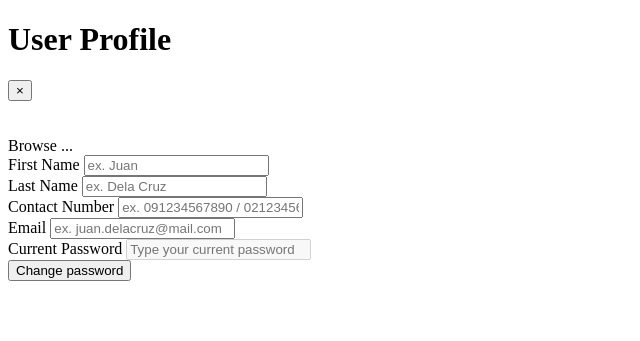
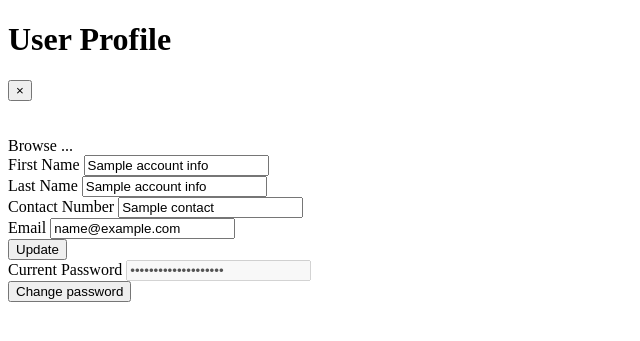
Before and after one commit to monddiestro/chai, a PHP site: the page made by application/views/profile.php in a window 1280 px wide. Shown: the top 341 px of the page, without its empty margins (0-640 px from the left). Run offline with PHP 8.4, Linux system fonts and the light colour scheme; the template is opened without the code that fills it: most values are stand-ins (such as "Sample title", 1, 10 or a date in 2020); data that the repository does not hold is empty.

Commit message:
update profile account

```diff
--- a/application/controllers/Account.php
+++ b/application/controllers/Account.php
@@ -115,10 +115,14 @@ class Account extends CI_Controller
         // check session if user still using the system
         $this->check_session();
 
+        // pull account data
+        $data["account_info"] = $this->account_model->pull_account($this->session->userdata('user_id'));
+
+
         $this->load->view('head',$head);
         $this->load->view('sidebar');
         $this->load->view('top-bar');
-        $this->load->view('profile');
+        $this->load->view('profile',$data);
         $this->load->view('modal');
         $this->load->view('footer');
     }
--- a/application/controllers/Admin.php
+++ b/application/controllers/Admin.php
@@ -1615,7 +1615,7 @@ class Admin extends CI_Controller {
         // create flash data session for notification
         $result_data = array(
             'class' => "success",
-            'message' => "<strong>Success!</strong> ".$f_name . " " . $l_name ." information has been added updated."
+            'message' => "<strong>Success!</strong> ".$f_name . " " . $l_name ." information has been updated."
         );
         // store temporary session
         $this->session->set_flashdata('result',$result_data);
--- a/application/views/profile.php
+++ b/application/views/profile.php
@@ -35,35 +35,46 @@
             <!-- personal information -->
             <div class="card shadow">
                 <div class="card-body">
+                    <?php foreach($account_info as $a): ?>
+                    <?php echo form_open_multipart(base_url("admin/update_user/")); ?>
                     <div class="row">
                         <div class="col-md-6">
-                            <img src="<?php echo base_url('img/ashee.png') ?>" alt="" id="imagePreview" name="image" style="width:100%"/>
+                            <img class="shadow imagePreview" src="<?php echo empty($a->image) ? base_url('src/img/no-profile-image.png') : base_url($a->image) ?>" alt="" id="imagePreview" name="image" style="width:100%"/>
                             <br/>
                             <br/>
-                            <label class="btn btn-secondary">
-                                <input type="file" name="user_image" accept="image/*" style="display:none;" data-error-msg="Please place your image here.">
+                            <label class="btn btn-sm btn-secondary">
+                                <input id="account_file" disabled type="file" name="user_image" accept="image/*" style="display:none;" data-error-msg="Please place your image here.">
                                 Browse ...
                             </label>
                         </div>
                         <div class="col-md-6">
+                            <input type="hidden" name="user_id" value="<?php echo $this->session->userdata('user_id'); ?>">
+                            <input type="hidden" name="uac" value="<?php echo $this->session->userdata('uac'); ?>">
                             <div clas="form-group">
                                 <label class="" for="">First Name</label>
-                                <input type="text" class="form-control" name="f_name" value="" placeholder="ex. Juan"/>
+                                <input readonly id="account_fname" type="text" class="form-control" name="f_name" value="<?php echo $a->f_name ?>" placeholder="ex. Juan"/>
                             </div>
                             <div clas="form-group">
                                 <label for="">Last Name</label>
-                                <input type="text" class="form-control" name="l_name" value="" placeholder="ex. Dela Cruz"/>
+                                <input readonly id="account_lname" type="text" class="form-control" name="l_name" value="<?php echo $a->l_name ?>" placeholder="ex. Dela Cruz"/>
                             </div>
                             <div clas="form-group">
                                 <label for="">Contact Number</label>
-                                <input type="text" class="form-control" name="contact" value="" placeholder="ex. 091234567890 / 0212345678"/>
+                                <input readonly id="account_contact" type="text" class="form-control" name="contact" value="<?php echo $a->contact ?>" placeholder="ex. 091234567890 / 0212345678"/>
                             </div>
                             <div clas="form-group">
                                 <label for="">Email</label>
-                                <input type="text" class="form-control" name="email" value="" placeholder="ex. juan.delacruz@mail.com"/>
+                                <input readonly id="account_email" type="text" class="form-control" name="email" value="<?php echo $a->email ?>" placeholder="ex. juan.delacruz@mail.com"/>
+                            </div>
+                            <div class="form-group mt-3 text-right">
+                                <button id="btnUpdate" type="button" class="btn btn-sm btn-primary">Update</button>
+                                <button id="btnSaveInfo" type="submit" style="display:none" type="button" class="btn btn-sm btn-primary">Save</button>
+                                <a id="btnCancel" style="display:none" href="<?php echo base_url('account/profile') ?>" class="btn btn-sm btn-light">Cancel</a>
                             </div>
                         </div>
                     </div>
+                    <?php echo form_close(); ?>
+                    <?php endforeach ?>
                 </div>
             </div>
         </div>
@@ -81,7 +92,7 @@
                         <div class="col-md-12">
                             <div clas="form-group" id="password">
                                 <label class="" for="">Current Password</label>
-                                <input type="password" id="currentPwd" class="form-control" name="password" value="" placeholder="Type your current password" disabled/>
+                                <input type="password" id="currentPwd" class="form-control" name="password" value="12312312312312312312" placeholder="Type your current password" disabled/>
                                 <small id="passwordFeedback" class=""></small>
                             </div>
                             <div id="newPassword" style="display:none;">
--- a/src/js/demo/image-preview.js
+++ b/src/js/demo/image-preview.js
@@ -1,6 +1,10 @@
 // Call the dataTables jQuery plugin
 $('input[name="user_image"]').on('change',function() {
     var image_preview = $(this).closest('.modal-content').find('.imagePreview');
+    readURL(this,image_preview);
+});
+$('#account_file').on('change',function() {
+    var image_preview = $(this).closest('.col-md-6').find('.imagePreview');
     readURL(this,image_preview);
 });
 $('input[name="car_image"]').on('change',function() {
```
Also changed, not shown: src/js/demo/custom-script.js (+11 -0 lines), img/150x1501.png (added).
